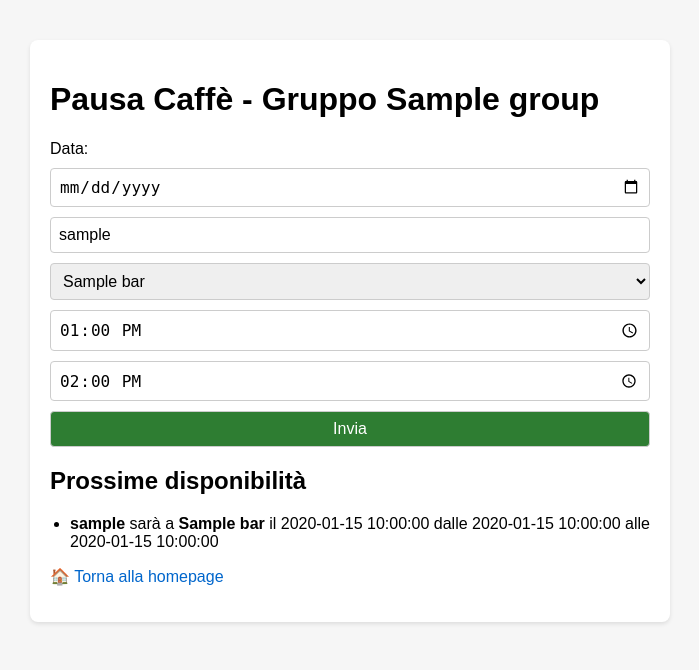
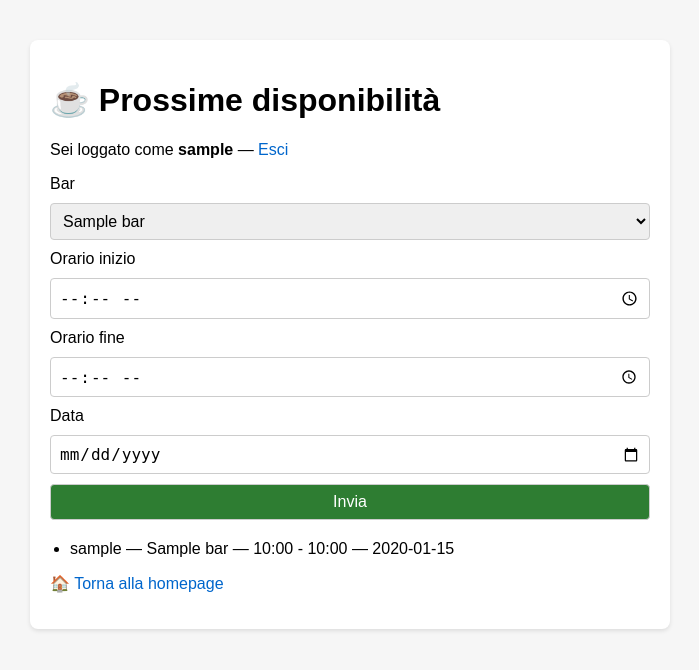
Before and after one commit to fabiopp3/pausa-caffe, a FastAPI app: template templates/index.html in a window 1280 px wide. Shown: the top 670 px of the page, without its empty margins (290-989 px from the left). Run offline with FastAPI, Linux system fonts and the light colour scheme; the template is opened without the code that fills it: most values are stand-ins (such as "Sample title", 1, 10 or a date in 2020).

Commit message:
Corretto template index.html con campi richiesti per disponibilità

```diff
--- a/templates/index.html
+++ b/templates/index.html
@@ -2,40 +2,49 @@
 <html lang="it">
 <head>
     <meta charset="UTF-8">
-    <title>Pausa Caffè - {{ group }}</title>
+    <title>Disponibilità gruppo {{ group }}</title>
     <link rel="stylesheet" href="/static/styles.css">
 </head>
 <body>
     <div class="container">
-        <h1>Pausa Caffè - Gruppo {{ group }}</h1>
+        <h1>☕ Prossime disponibilità</h1>
+
+        {% if nickname %}
+            <p>Sei loggato come <strong>{{ nickname }}</strong> — <a href="/logout">Esci</a></p>
+        {% endif %}
+
         <form method="post" action="/{{ group }}/submit">
-            <label for="date_input">Data:</label>
-            <input type="date" name="date_input" value="{{ date }}" required>
-            <input type="text" name="nickname" placeholder="Il tuo nome" required value="{{ nickname }}">
-            <select name="bar_id">
+            <label for="bar_id">Bar</label>
+            <select name="bar_id" required>
                 {% for bar in bars %}
-                    <option value="{{ bar.id }}">{{ bar.name }}</option>
+                <option value="{{ bar.id }}">{{ bar.name }}</option>
                 {% endfor %}
             </select>
-            <input type="time" name="start" value="13:00">
-            <input type="time" name="end" value="14:00">
+            <label for="start_time">Orario inizio</label>
+            <input type="time" name="start_time" required>
+            <label for="end_time">Orario fine</label>
+            <input type="time" name="end_time" required>
+            <label for="date_str">Data</label>
+            <input type="date" name="date_str" value="{{ date }}" required>
             <button type="submit">Invia</button>
         </form>
-        <h2>Prossime disponibilità</h2>
+
         <ul>
-            {% for a in availabilities %}
-                <li>
-                    <strong>{{ a.user.nickname }}</strong> sarà a <strong>{{ a.bar.name }}</strong>
-                    il {{ a.date }} dalle {{ a.start_time }} alle {{ a.end_time }}
-                    {% if a.user.nickname == nickname %}
-                        <form method="post" action="/{{ group }}/delete">
-                            <input type="hidden" name="avail_id" value="{{ a.id }}">
-                            <button type="submit">🗑</button>
-                        </form>
-                    {% endif %}
-                </li>
+            {% for availability in availabilities %}
+            <li>
+                {{ availability.user.nickname }} — {{ availability.bar.name }} —
+                {{ availability.start_time.strftime('%H:%M') }} - {{ availability.end_time.strftime('%H:%M') }} —
+                {{ availability.date.strftime('%Y-%m-%d') }}
+                {% if availability.user.nickname == nickname %}
+                <form method="post" action="/{{ group }}/delete" style="display:inline;">
+                    <input type="hidden" name="avail_id" value="{{ availability.id }}">
+                    <button type="submit">❌</button>
+                </form>
+                {% endif %}
+            </li>
             {% endfor %}
         </ul>
+
         <p><a href="/">🏠 Torna alla homepage</a></p>
     </div>
 </body>
```
